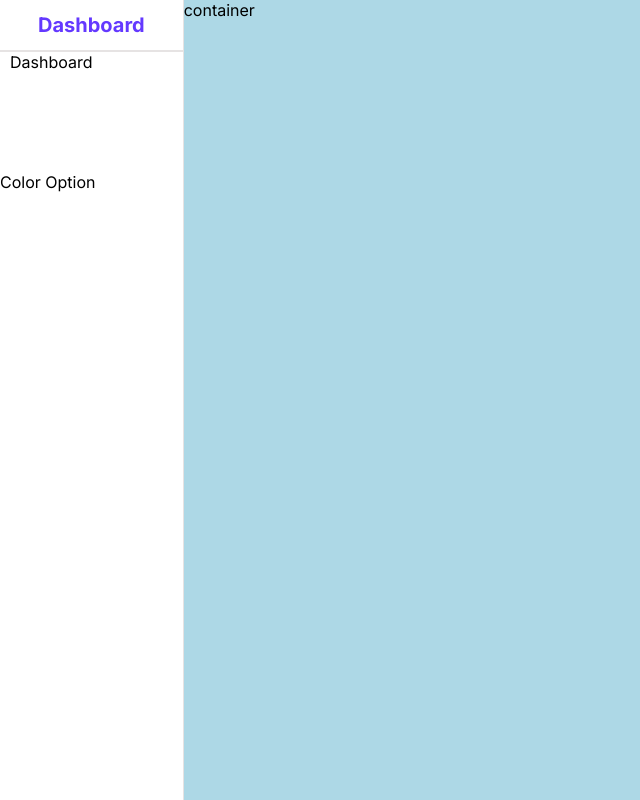
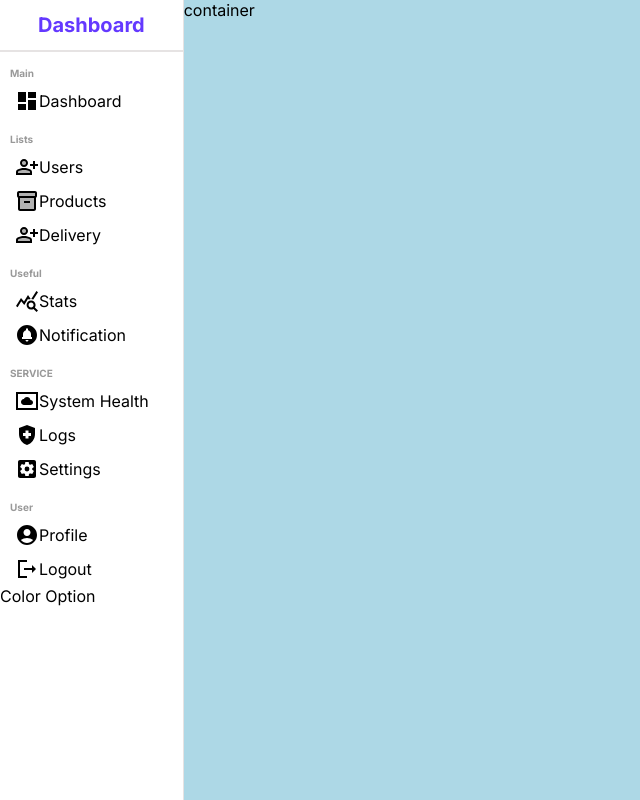
Before and after one commit to tinkugupta5/dashboard_practice, a React (Create React App) app: page / in a window 1280 px wide. Shown: the whole page, without its empty margins (0-640 px from the left). Built offline with nearby package versions, Linux system fonts and the light colour scheme.

Commit message:
adding sidebar icons and styling

```diff
--- a/package.json
+++ b/package.json
@@ -3,6 +3,10 @@
   "version": "0.1.0",
   "private": true,
   "dependencies": {
+    "@emotion/react": "^11.10.6",
+    "@emotion/styled": "^11.10.6",
+    "@mui/icons-material": "^5.11.11",
+    "@mui/material": "^5.11.15",
     "@testing-library/jest-dom": "^5.16.5",
     "@testing-library/react": "^13.4.0",
     "@testing-library/user-event": "^13.5.0",
--- a/src/components/sidebar/Sidebar.jsx
+++ b/src/components/sidebar/Sidebar.jsx
@@ -1,5 +1,15 @@
 import React from "react";
 import "./sidebar.scss";
+import DashboardIcon from "@mui/icons-material/Dashboard";
+import PersonAddAltTwoToneIcon from "@mui/icons-material/PersonAddAltTwoTone";
+import Inventory2TwoToneIcon from "@mui/icons-material/Inventory2TwoTone";
+import LogoutSharpIcon from "@mui/icons-material/LogoutSharp";
+import QueryStatsSharpIcon from "@mui/icons-material/QueryStatsSharp";
+import CircleNotificationsSharpIcon from "@mui/icons-material/CircleNotificationsSharp";
+import SettingsSystemDaydreamSharpIcon from "@mui/icons-material/SettingsSystemDaydreamSharp";
+import HealthAndSafetySharpIcon from "@mui/icons-material/HealthAndSafetySharp";
+import SettingsApplicationsSharpIcon from "@mui/icons-material/SettingsApplicationsSharp";
+import AccountCircleSharpIcon from "@mui/icons-material/AccountCircleSharp";
 
 const Sidebar = () => {
   return (
@@ -11,23 +21,54 @@ const Sidebar = () => {
 
       <div className="center">
         <ul>
+          <p className="title">Main</p>
           <li>
+            <DashboardIcon className="icon" />
             <span>Dashboard</span>
           </li>
+          <p className="title">Lists</p>
           <li>
-            <span></span>
+            <PersonAddAltTwoToneIcon className="icon" />
+            <span>Users</span>
           </li>
           <li>
-            <span></span>
+            <Inventory2TwoToneIcon className="icon" />
+            <span>Products</span>
           </li>
           <li>
-            <span></span>
+            <PersonAddAltTwoToneIcon className="icon" />
+            <span>Delivery</span>
+          </li>
+          <p className="title">Useful</p>
+          <li>
+            <QueryStatsSharpIcon className="icon" />
+            <span>Stats</span>
           </li>
           <li>
-            <span></span>
+            <CircleNotificationsSharpIcon className="icon" />
+            <span>Notification</span>
+          </li>
+          <p className="title">SERVICE</p>
+          <li>
+            <SettingsSystemDaydreamSharpIcon className="icon" />
+            <span>System Health</span>
           </li>
           <li>
-            <span></span>
+            <HealthAndSafetySharpIcon className="icon" />
+            <span>Logs</span>
+          </li>
+          <li>
+            <SettingsApplicationsSharpIcon className="icon" />
+            <span>Settings</span>
+          </li>
+          <p className="title">User</p>
+          <li>
+            <AccountCircleSharpIcon className="icon" />
+            <span>Profile</span>
+          </li>
+          <li>
+            <LogoutSharpIcon className="icon" />
+            <span>Logout</span>
           </li>
         </ul>
       </div>
--- a/src/components/sidebar/sidebar.scss
+++ b/src/components/sidebar/sidebar.scss
@@ -9,6 +9,7 @@
         display: flex;
         align-items: center;
         justify-content: center;
+
         .logo
         {
             font-size: 20px;
@@ -26,6 +27,27 @@
     .center
     {
         padding-left: 10px;
+        ul{
+            list-style: none;
+            margin: 0;
+            padding: 0;
+
+            .title
+            {
+                font-size: 10px;
+                font-weight: bold;
+                color: #999;
+                margin-top: 15px;
+                margin-bottom: 5px;
+            }
+
+            li {
+                display: flex;
+                align-items: center;
+                padding: 5px;
+                cursor: pointer;
+            };
+        }
 
     }
 }
```
Also changed, not shown: 1 other file (tests, documents, lock files or other folders).
